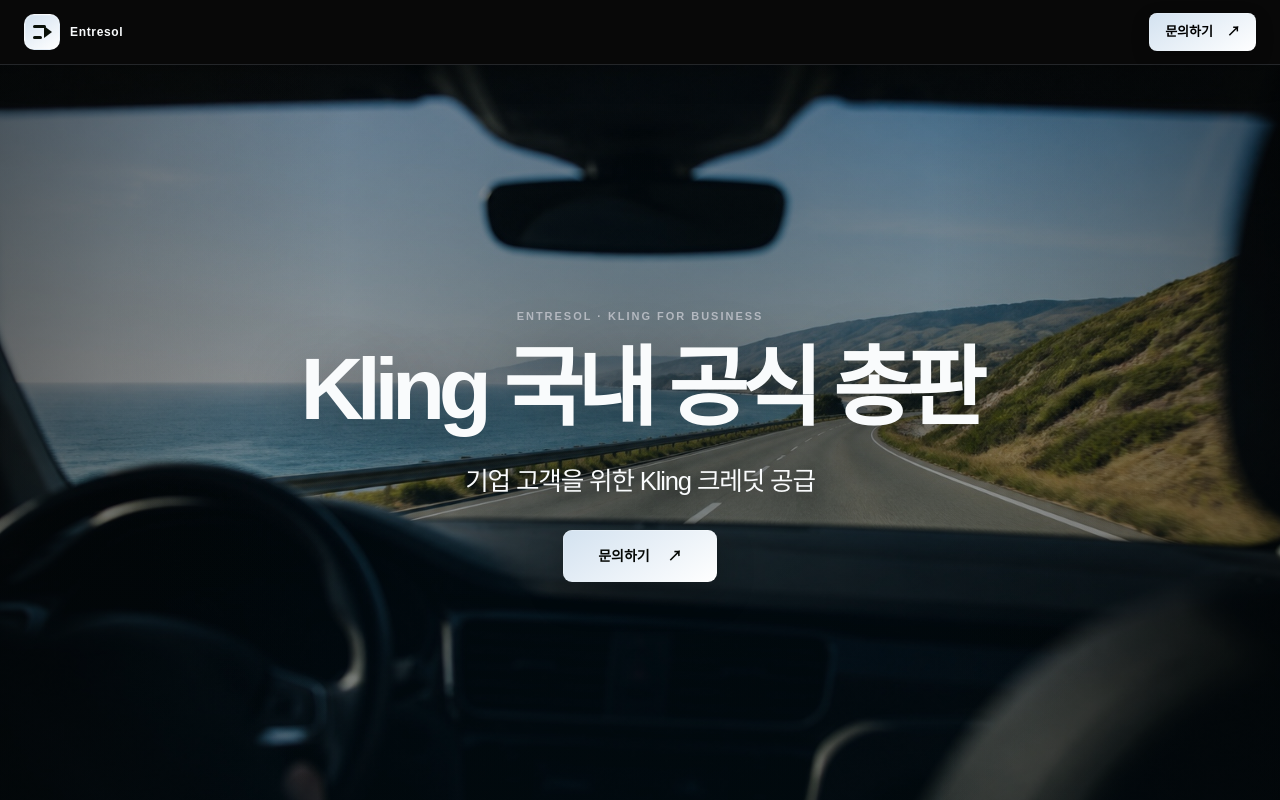
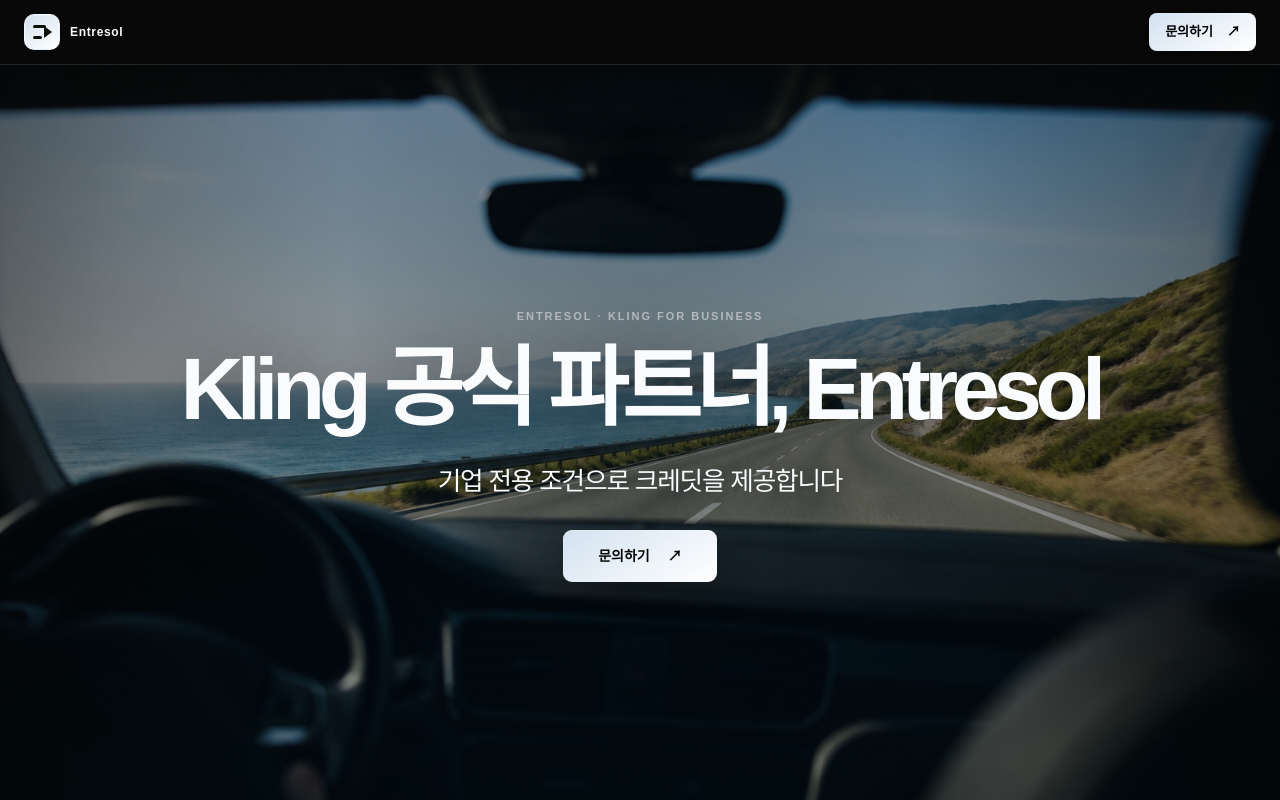
Before and after one commit to Username260104/KlingTest, a Next.js app: page / in a window 1280 px wide. Shown: the top 800 px of the page. Built offline with nearby package versions, Linux system fonts and the light colour scheme.

Commit message:
feat: update homepage UI and content structure

```diff
--- a/app/page.tsx
+++ b/app/page.tsx
@@ -74,9 +74,9 @@
       >
         <div className="official-hero-content">
           <p className="official-hero-label">ENTRESOL · KLING FOR BUSINESS</p>
-          <h1 id="b2b-hero-title">Kling 국내 공식 총판</h1>
+          <h1 id="b2b-hero-title">Kling 공식 파트너, Entresol</h1>
           <p className="official-hero-subtitle b2b-road-hero-lead">
-            기업 고객을 위한 Kling 크레딧 공급
+            기업 전용 조건으로 크레딧을 제공합니다
           </p>
           <Link href="/contact" className="official-inquiry-button">
             문의하기 <span aria-hidden="true">↗</span>
```
